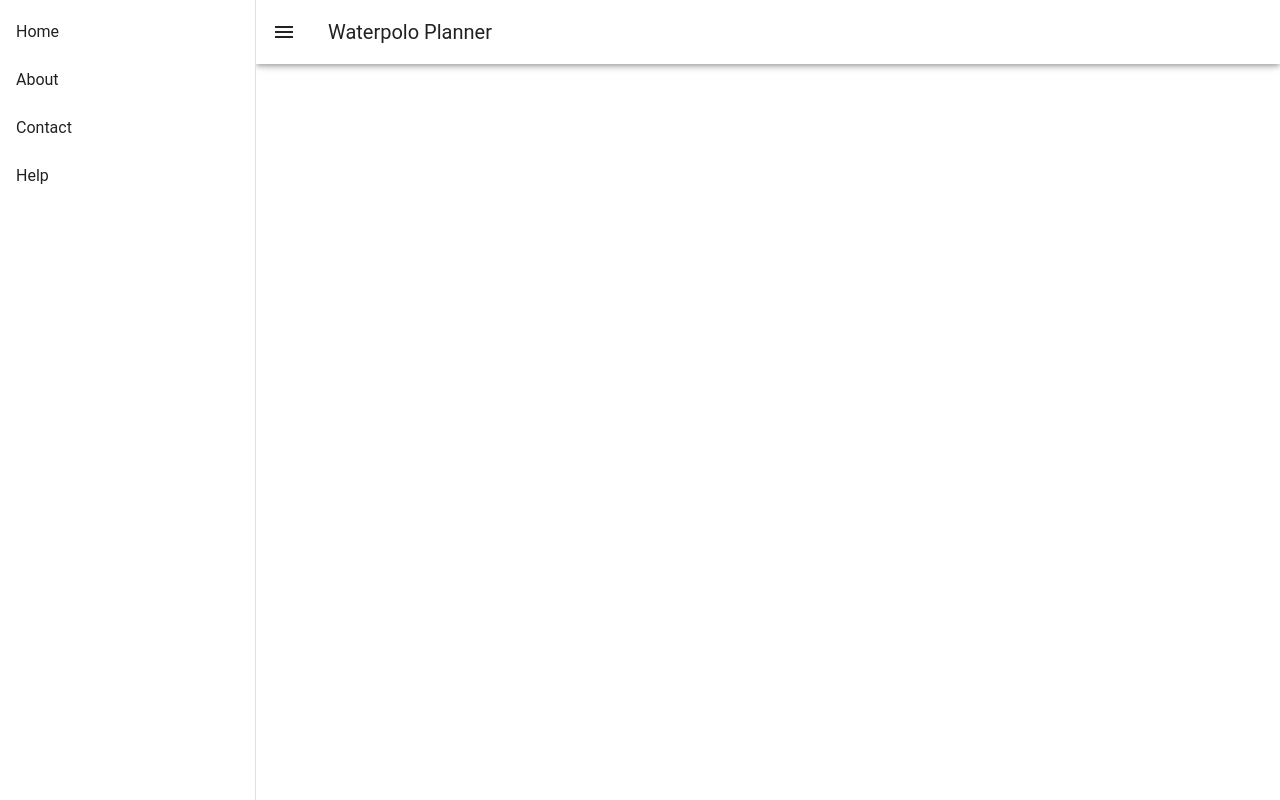
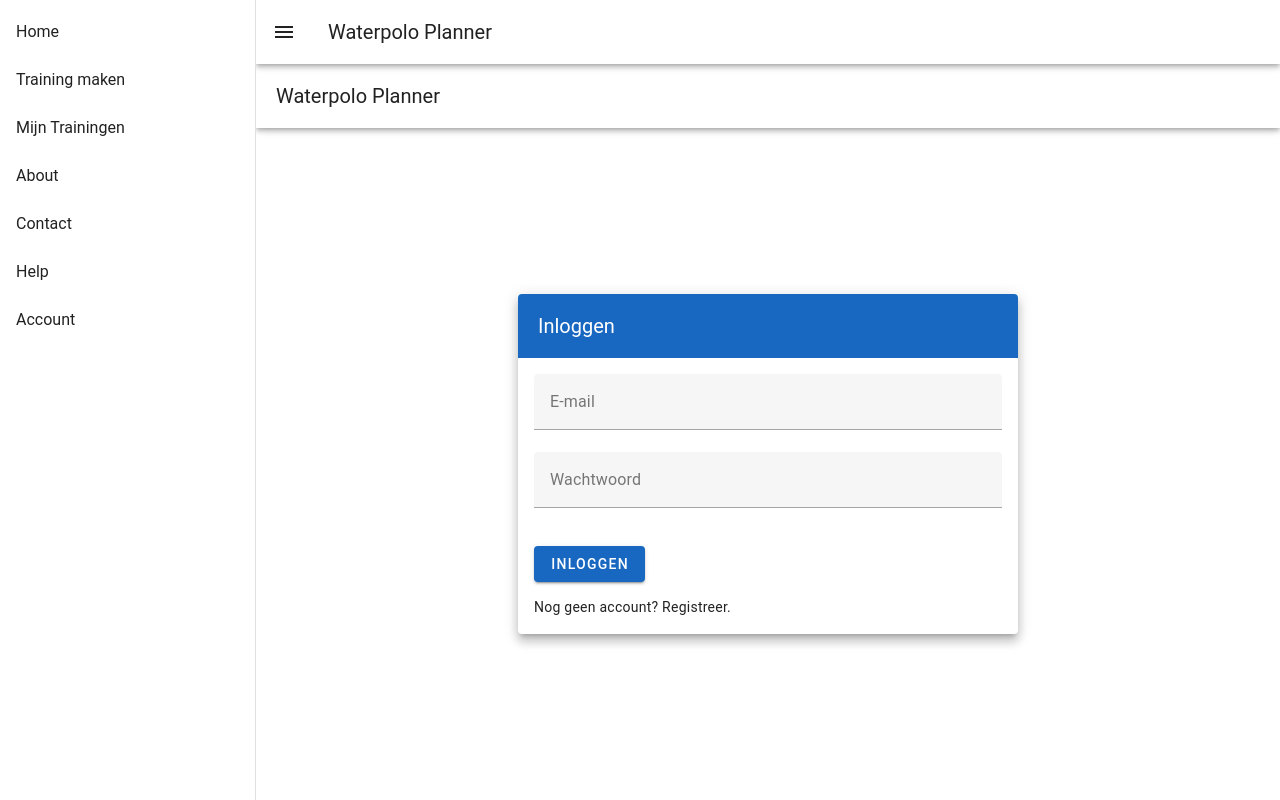
Before and after one commit to ipmedth-waterpolo/frontend, a Vue app: page /login in a window 1280 px wide. Built offline with nearby package versions, Linux system fonts and the light colour scheme.

Commit message:
feature: add login/register pages view (in App.vue change loggedIn to false to see)

```diff
--- a/components.d.ts
+++ b/components.d.ts
@@ -8,6 +8,7 @@ export {}
 declare module 'vue' {
   export interface GlobalComponents {
     HelloWorld: typeof import('./src/components/HelloWorld.vue')['default']
+    MainContainer: typeof import('./src/components/MainContainer.vue')['default']
     ResponsiveContainer: typeof import('./src/components/ResponsiveContainer.vue')['default']
     RouterLink: typeof import('vue-router')['RouterLink']
     RouterView: typeof import('vue-router')['RouterView']
--- a/src/App.vue
+++ b/src/App.vue
@@ -1,36 +1,29 @@
 <template>
   <v-app>
-    <v-navigation-drawer v-model="drawer">
-      <v-list>
-        <v-list-item
-          v-for="(item, i) in items"
-          :key="i"
-          :to="item.to"
-        >
-          {{ item.title }}
-        </v-list-item>
-      </v-list>
-    </v-navigation-drawer>
+    <login v-if="!loggedIn" />
 
-    <v-app-bar>
-      <v-app-bar-nav-icon @click="drawer = !drawer"/>
-
-      <v-app-bar-title>Waterpolo Planner</v-app-bar-title>
-    </v-app-bar>
-    <v-main>
-      <router-view/>
-    </v-main>
+    <RouterNav
+      v-if="loggedIn"
+      :items="allRouteItems"
+    />
   </v-app>
 </template>
 
 <script setup lang="ts">
-import {ref} from 'vue'
-const drawer = ref(null)
-const items = [
+import RouterNav from "@/RouterNav.vue";
+import Login from "@/pages/login.vue";
+
+const loggedIn = true;
+
+
+const allRouteItems = [
   {title: 'Home', to: '/'},
+  {title: 'Training maken', to: '/training-maken'},
+  {title: 'Mijn Trainingen', to: '/mijn-trainingen'},
   {title: 'About', to: '/about'},
   {title: 'Contact', to: '/contact'},
   {title: 'Help', to: '/help'},
+  {title: 'Account', to: '/account'},
 ]
 
 </script>
--- /dev/null
+++ b/src/RouterNav.vue
@@ -0,0 +1,46 @@
+<script setup lang="ts">
+import {ref} from 'vue'
+
+const drawer = ref(null)
+defineProps({
+  items: {
+    type: Array,
+    required: true,
+  },
+})
+</script>
+
+
+<script lang="ts">
+export default {
+  data: () => ({drawer: null}),
+}
+</script>
+
+
+<template>
+  <v-navigation-drawer v-model="drawer">
+    <v-list>
+      <v-list-item
+        v-for="(item, i) in items"
+        :key="i"
+        :to="item.to"
+      >
+        {{ item.title }}
+      </v-list-item>
+    </v-list>
+  </v-navigation-drawer>
+
+  <v-app-bar>
+    <v-app-bar-nav-icon @click="drawer = !drawer" />
+
+    <v-app-bar-title>Waterpolo Planner</v-app-bar-title>
+  </v-app-bar>
+  <v-main>
+    <router-view />
+  </v-main>
+</template>
+
+<style scoped>
+
+</style>
--- /dev/null
+++ b/src/pages/login.vue
@@ -0,0 +1,125 @@
+<template>
+  <v-app-bar>
+    <v-app-bar-title>Waterpolo Planner</v-app-bar-title>
+  </v-app-bar>
+  <ResponsiveContainer>
+    <v-card
+      max-width="500"
+      class="elevation-8 mx-auto"
+    >
+      <v-toolbar
+        dark
+        color="primary"
+      >
+        <v-toolbar-title>
+          {{ isRegister ? stateObj.register.name : stateObj.login.name }}
+        </v-toolbar-title>
+      </v-toolbar>
+      <v-card-text>
+        <form
+          ref="form"
+          @submit.prevent="isRegister ? register() : login()"
+        >
+          <v-text-field
+            v-model="email"
+            name="email"
+            label="E-mail"
+            type="text"
+            placeholder="user@example.com"
+            required
+          />
+
+          <v-text-field
+            v-model="password"
+            name="password"
+            label="Wachtwoord"
+            type="password"
+            placeholder="password"
+            required
+          />
+
+          <v-text-field
+            v-if="isRegister"
+            v-model="confirmPassword"
+            name="confirmPassword"
+            label="Wachtwoord bevestigen"
+            type="password"
+            placeholder="wachtwoord"
+            required
+          />
+
+          <div class="red--text">
+            {{ errorMessage }}
+          </div>
+
+          <v-btn
+            type="submit"
+            class="mt-4"
+            color="primary"
+            value="log in"
+          >
+            {{ isRegister ? stateObj.register.name : stateObj.login.name }}
+          </v-btn>
+
+          <div
+            class="grey--text mt-4"
+            style="cursor: pointer;"
+            @click="isRegister = !isRegister"
+          >
+            {{ toggleMessage }}
+          </div>
+        </form>
+      </v-card-text>
+    </v-card>
+  </ResponsiveContainer>
+</template>
+
+<script lang="ts">
+import ResponsiveContainer from "@/components/ResponsiveContainer.vue";
+
+export default {
+  name: "Login",
+  components: {ResponsiveContainer},
+  data() {
+    return {
+      email: "",
+      password: "",
+      confirmPassword: "",
+      isRegister: false,
+      errorMessage: "",
+      stateObj: {
+        register: {
+          name: "Registreren",
+          message: "Heb je al een account? Log in.",
+        },
+        login: {
+          name: "Inloggen",
+          message: "Nog geen account? Registreer.",
+        },
+      },
+    };
+  },
+  computed: {
+    toggleMessage() {
+      return this.isRegister
+        ? this.stateObj.register.message
+        : this.stateObj.login.message;
+    },
+  },
+  methods: {
+    login() {
+      const {email} = this;
+      console.log(email + " logged in");
+    },
+    register() {
+      if (this.password === this.confirmPassword) {
+        this.isRegister = false;
+        this.errorMessage = "";
+        this.$refs.form.reset();
+      } else {
+        this.errorMessage = "Wachtwoorden komen niet overeen";
+      }
+    },
+  },
+};
+</script>
--- a/typed-router.d.ts
+++ b/typed-router.d.ts
@@ -20,5 +20,6 @@ declare module 'vue-router/auto-routes' {
   export interface RouteNamedMap {
     '/': RouteRecordInfo<'/', '/', Record<never, never>, Record<never, never>>,
     '/about': RouteRecordInfo<'/about', '/about', Record<never, never>, Record<never, never>>,
+    '/login': RouteRecordInfo<'/login', '/login', Record<never, never>, Record<never, never>>,
   }
 }
```
